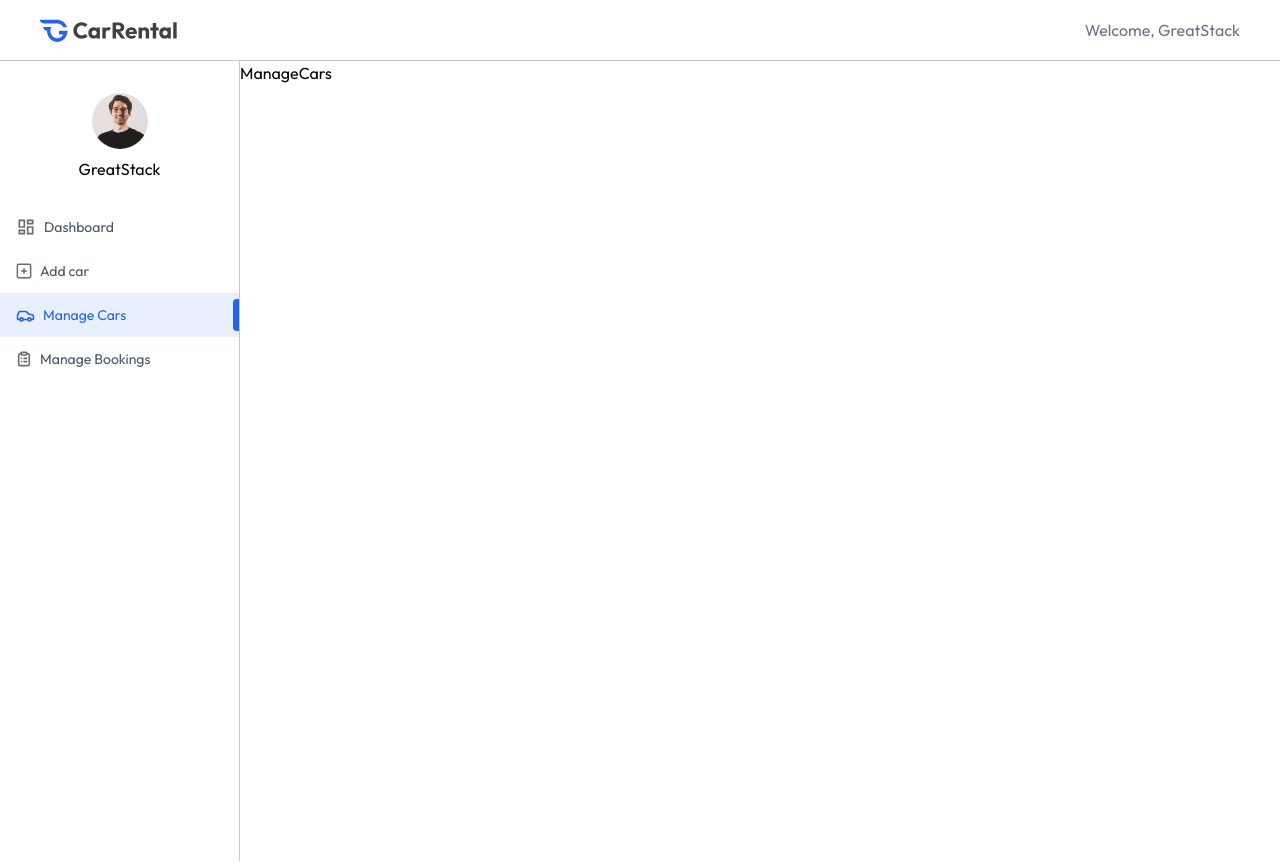
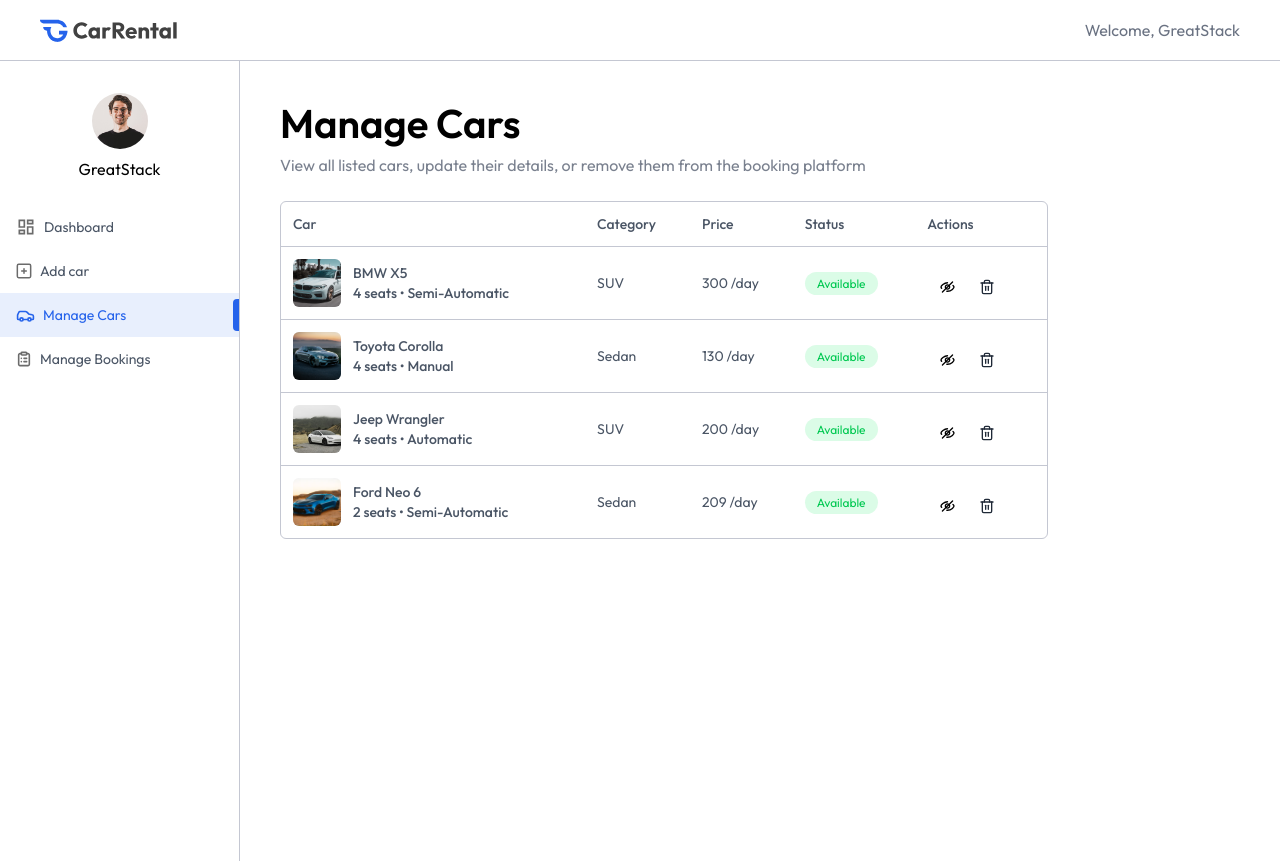
Before and after one commit to Nhat2210/Car-Rental, a React (Vite) app in the folder client/: page /owner/manage-cars in a window 1280 px wide. Shown: the top 863 px of the page. Built offline with nearby package versions, Linux system fonts and the light colour scheme.

Commit message:
feat (Owner Manage Cars Page) : build UI with mock data

```diff
--- a/client/src/pages/owner/ManageCars.jsx
+++ b/client/src/pages/owner/ManageCars.jsx
@@ -1,8 +1,66 @@
-import React from 'react'
+import { assets, dummyCarData } from '@/assets/assets';
+import Title from '@/components/Title'
+import React, { useEffect, useState } from 'react'
 
 const ManageCars = () => {
+
+    const [cars, setCars] = useState([]);
+    const currency = import.meta.env.VITE_CURRENCY
+
+
+    const fetchOwnerCars = async () => {
+        setCars(dummyCarData);
+        console.log(cars);
+
+    }
+
+    useEffect(() => {
+        fetchOwnerCars();
+    }, [])
     return (
-        <div>ManageCars</div>
+        <div className='px-4 pt-10 md:px-10 w-full'>
+            <Title title="Manage Cars" subTitle="View all listed cars, update their details, or remove them from the booking platform" align="left" />
+
+            <div className='max-w-3xl w-full rounded-md overflow-hidden border border-borderColor mt-6'>
+                <table className='w-full border-collapse text-left text-sm text-gray-600'>
+                    <thead>
+                        <tr>
+                            <th className='p-3 font-medium'>Car</th>
+                            <th className='p-3 font-medium'>Category</th>
+                            <th className='p-3 font-medium'>Price</th>
+                            <th className='p-3 font-medium'>Status</th>
+                            <th className='p-3 font-medium'>Actions</th>
+                        </tr>
+                    </thead>
+                    <tbody>
+                        {cars.map((car, index) => (
+                            <tr key={index} className='border-t border-borderColor'>
+                                <td className='p-3 flex items-center gap-3'>
+                                    <img src={car.image} alt="" className='w-12 h-12 aspect-square rounded-md object-cover' />
+                                    <div className='max-md:hidden'>
+                                        <p className='font-medium'>{car.brand} {car.model}</p>
+                                        <p className='font-medium'>{car.seating_capacity} seats • {car.transmission}</p>
+                                    </div>
+                                </td>
+                                <td className='p-3 max-md:hidden'>
+                                    {car.category}
+                                </td>
+                                <td className='p-3'>
+                                    {car.pricePerDay} {currency} /day
+                                </td>
+                                <td className='p-3 max-md:hidden'>
+                                    <span className={`px-3 py-1 rounded-full text-xs ${car.isAvaliable ? "bg-green-100 text-green-500" : "bg-red-100 text-red-500"}`}>{car.isAvaliable ? "Available" : "Unavailable"}</span>
+                                </td>
+                                <td className='flex items-center p-3'>
+                                    <img src={car.isAvaliable ? assets.eye_close_icon : assets.edit_icon} alt="" className='cursor-pointer' />
+                                    <img src={assets.delete_icon} alt="" className='cursor-pointer' />
+                                </td>
+                            </tr>
+                        ))}
+                    </tbody>
+                </table>
+            </div>
+        </div>
     )
 }
 
```
